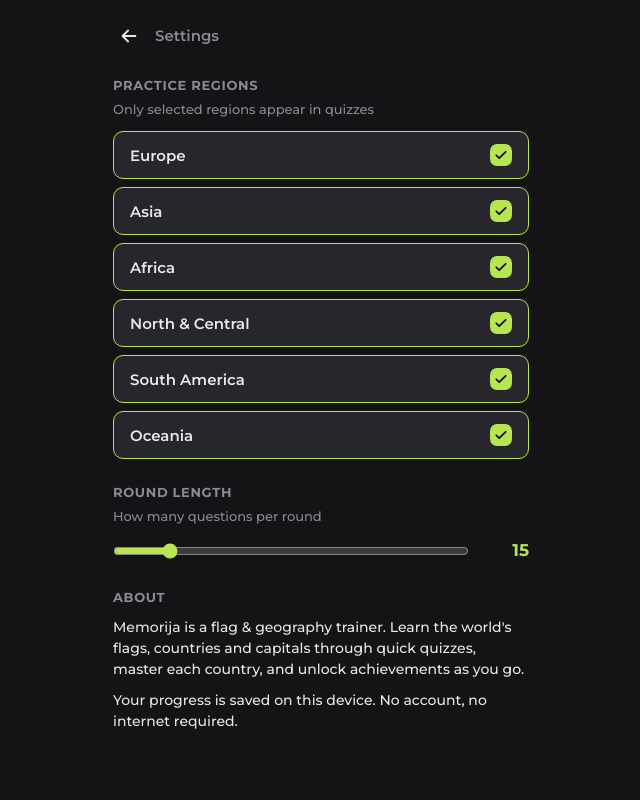
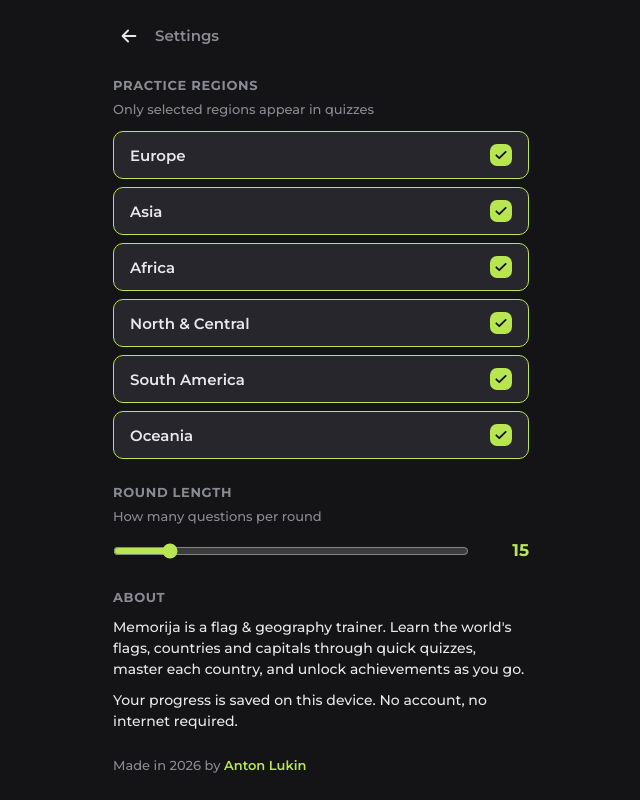
Before and after one commit to antonlukin/memorija, a React (Vite) app: page / in a window 1280 px wide. Both pictures are taken after a click on the button 449 px from the left and 33 px from the top of the page. Shown: the whole page, without its empty margins (319-959 px from the left). Built offline with nearby package versions, Linux system fonts and the light colour scheme.

Commit message:
Add author credit link in Settings (Anton Lukin, 2026)
Co-Authored-By: Claude Opus 4.8 <noreply@anthropic.com>

```diff
--- a/src/components/Settings.jsx
+++ b/src/components/Settings.jsx
@@ -17,6 +17,14 @@ function Settings({ onBack }) {
 
   const changeRound = (index) => {
     setRoundState(setRound(ROUND_STOPS[index]))
+  }
+
+  const openAuthor = (event) => {
+    const telegram = window.Telegram?.WebApp
+    if (telegram?.openLink) {
+      event.preventDefault()
+      telegram.openLink('https://lukin.me/')
+    }
   }
 
   return (
@@ -76,6 +84,10 @@ function Settings({ onBack }) {
           <p className={styles.about}>
             Your progress is saved on this device. No account, no internet required.
           </p>
+          <p className={styles.credit}>
+            Made in 2026 by{' '}
+            <a className={styles.link} href="https://lukin.me/" target="_blank" rel="noopener noreferrer" onClick={openAuthor}>Anton Lukin</a>
+          </p>
         </section>
       </div>
     </div>
--- a/src/components/Settings.module.scss
+++ b/src/components/Settings.module.scss
@@ -192,8 +192,22 @@
   font-weight: 500;
   line-height: 1.5;
   color: var(--color-text);
+}
 
-  &:last-child {
-    margin-bottom: 0;
+.credit {
+  margin: 0.875rem 0 0;
+
+  font-size: 0.8125rem;
+  font-weight: 500;
+  color: var(--color-help);
+}
+
+.link {
+  color: var(--color-accent);
+  font-weight: 600;
+  text-decoration: none;
+
+  &:hover {
+    text-decoration: underline;
   }
 }
```
